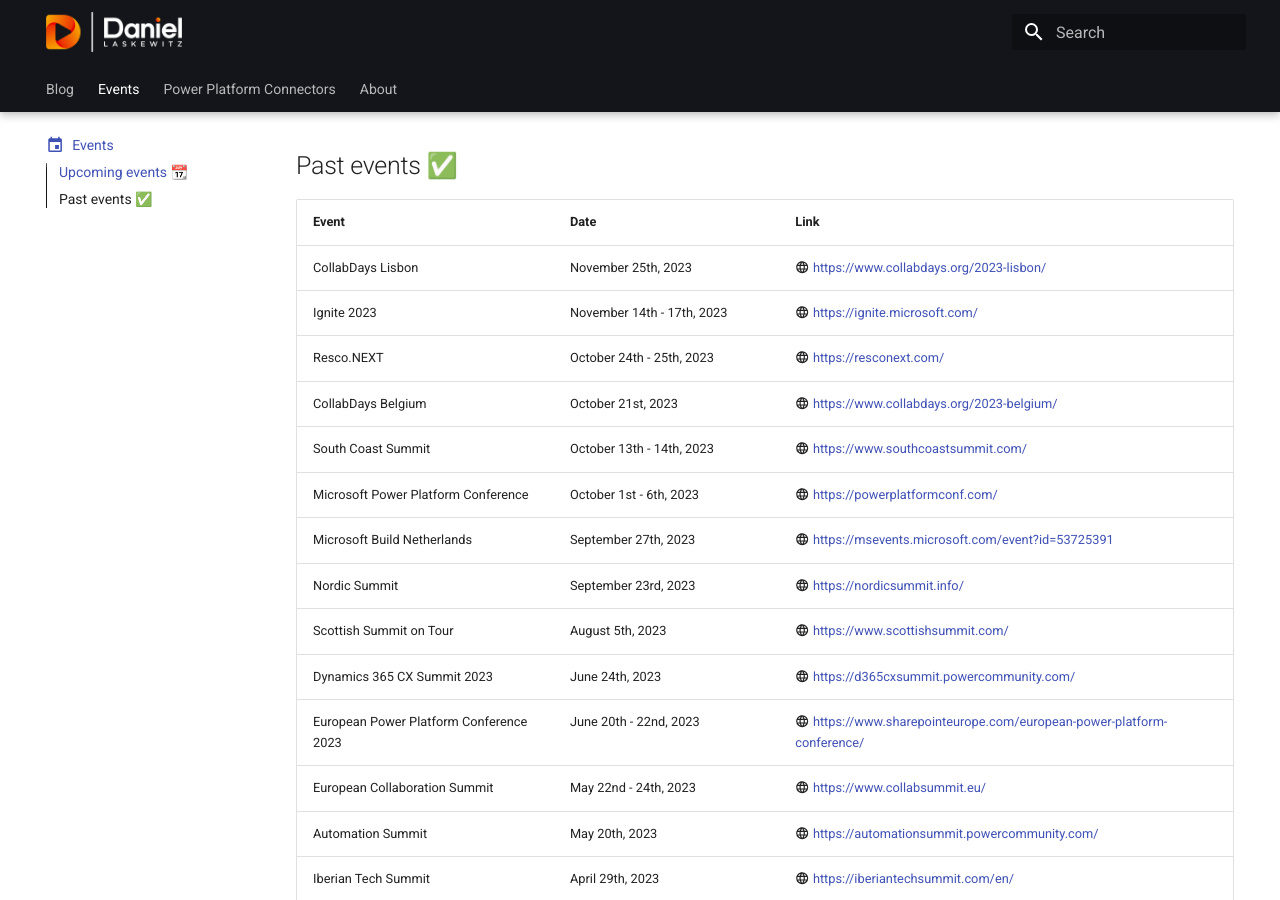
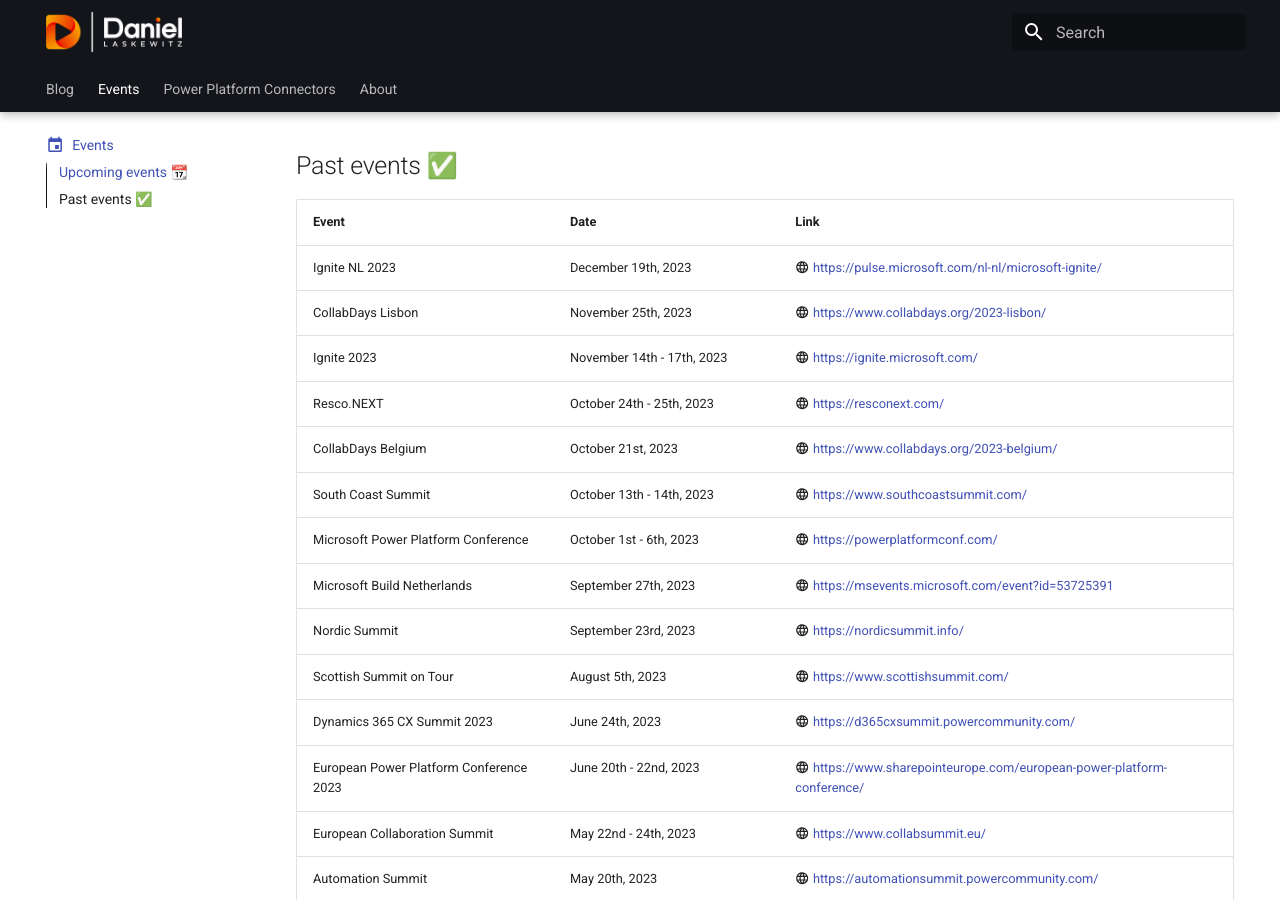
Before and after one commit to Laskewitz/laskewitz.github.io, an MkDocs documentation site: the page built from docs/events.md, in a window 1280 px wide and 900 px high, scrolled down 385 px. Built offline with MkDocs 1.6.1 and Material for MkDocs 9.7.7, drawn with Linux system fonts in a browser that asks for light colours; emoji names are drawn with the system emoji font.

Commit message:
Added Ignite NL to past events

```diff
--- a/docs/events.md
+++ b/docs/events.md
@@ -24,6 +24,7 @@
 
 | Event | Date | Link |
 | ----------- | ------------------------------------ | ------------------------------------ |
+| Ignite NL 2023 | December 19th, 2023 | :material-web: [https://pulse.microsoft.com/nl-nl/microsoft-ignite/](https://pulse.microsoft.com/nl-nl/microsoft-ignite/) |
 | CollabDays Lisbon | November 25th, 2023 | :material-web: [https://www.collabdays.org/2023-lisbon/](https://www.collabdays.org/2023-lisbon/) |
 | Ignite 2023 | November 14th - 17th, 2023 | :material-web: [https://ignite.microsoft.com/](https://ignite.microsoft.com/) |
 | Resco.NEXT | October 24th - 25th, 2023 | :material-web: [https://resconext.com/](https://resconext.com/) |
```
